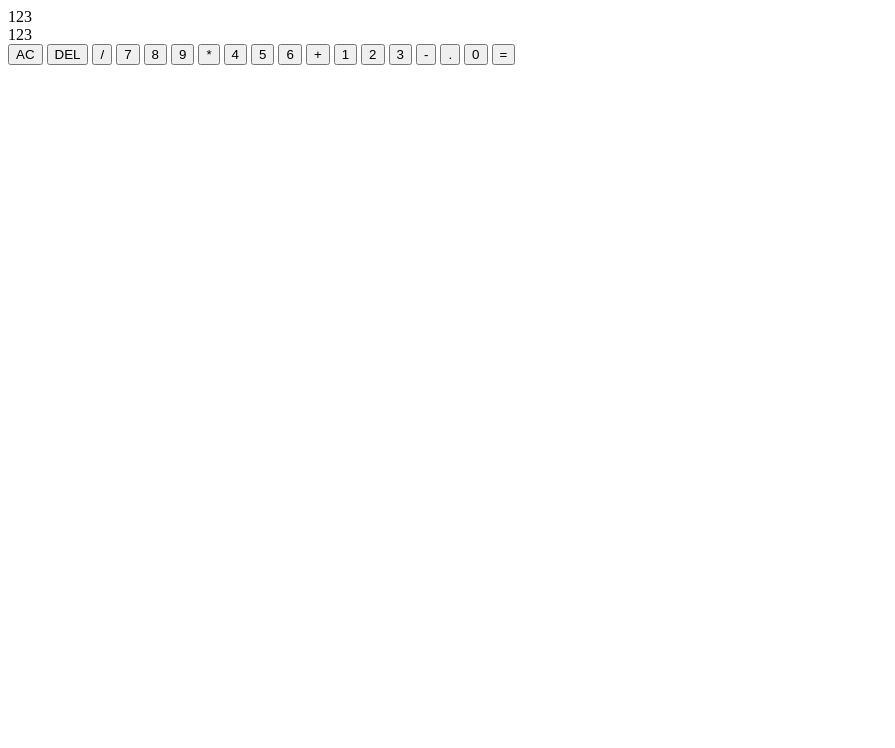
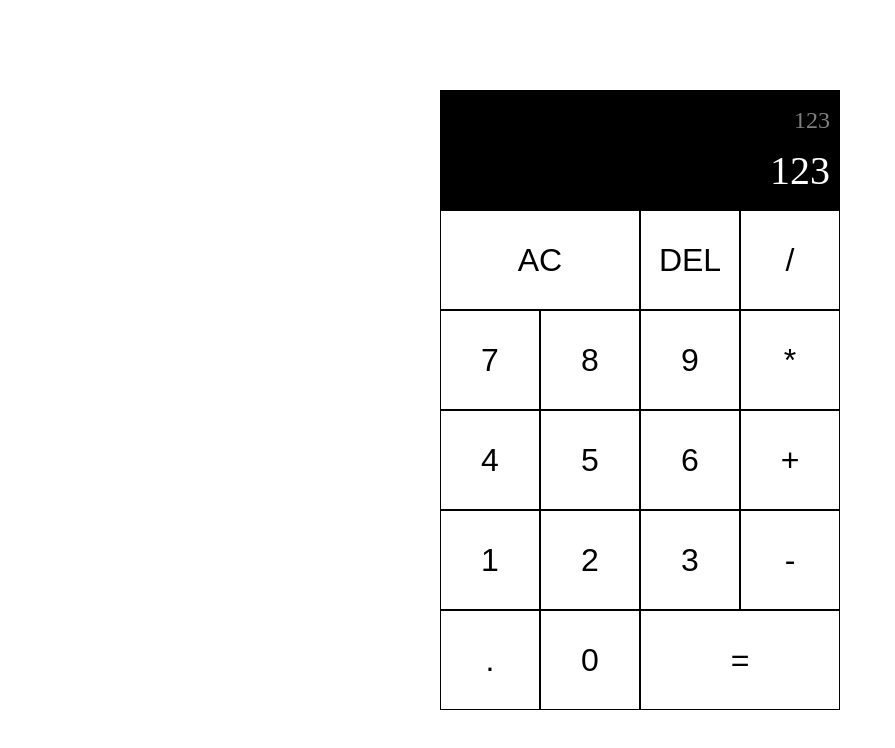
Before and after one commit to mr2yesung/Mini-Calculator, a website built with Vite: page index.html in a window 1280 px wide. Shown: the whole page, without its empty margins (0-895 px from the left). Built offline with nearby package versions, Linux system fonts and the light colour scheme.

Commit message:
base style

```diff
--- a/index.html
+++ b/index.html
@@ -12,7 +12,7 @@
         <div class="previous-display">123</div>
         <div class="current-display">123</div>
       </div>
-      <button>AC</button>
+      <button class="span-two">AC</button>
       <button>DEL</button>
       <button>/</button>
       <button>7</button>
@@ -29,7 +29,7 @@
       <button>-</button>
       <button>.</button>
       <button>0</button>
-      <button>=</button>
+      <button class="span-two">=</button>
     </div>
     <script type="module" src="/src/main.js"></script>
   </body>
--- a/src/style.css
+++ b/src/style.css
@@ -0,0 +1,85 @@
+body {
+  display: flex;
+  justify-content: center;
+  align-items: center;
+  height: 100vh;
+  margin: 0;
+}
+
+.calculator-grid {
+  --button-length: 100px;
+  --display-min-height: 120px;
+  display: grid;
+  justify-content: center;
+  align-content: center;
+  grid-template-columns: repeat(4, var(--button-length));
+  grid-template-rows: minmax(var(--display-min-height), auto) repeat(
+      5,
+      var(--button-length)
+    );
+}
+
+@media (max-width: 500px) {
+  .calculator-grid {
+    --button-length: 50px;
+    --display-min-height: 60px;
+  }
+}
+
+.output {
+  grid-column: 1 / -1;
+  background-color: black;
+  display: flex;
+  flex-direction: column;
+  justify-content: space-around;
+  align-items: flex-end;
+  padding: 10px;
+  word-wrap: break-word;
+  word-break: break-all;
+}
+
+.previous-display {
+  color: gray;
+  font-size: 1.5rem;
+}
+
+.current-display {
+  color: white;
+  font-size: 2.5rem;
+}
+
+.calculator-grid > button {
+  background-color: white;
+  border: 1px solid black;
+  outline: none;
+  cursor: pointer;
+  font-size: 2rem;
+}
+
+@media (max-width: 500px) {
+  .output {
+    padding: 6px;
+  }
+
+  .previous-display {
+    font-size: 1rem;
+  }
+
+  .current-display {
+    font-size: 1.5rem;
+  }
+
+  .calculator-grid > button {
+    font-size: 1rem;
+  }
+}
+
+@media (pointer: fine) {
+  .calculator-grid > button:hover {
+    background-color: gray;
+  }
+}
+
+.span-two {
+  grid-column: span 2;
+}
```
